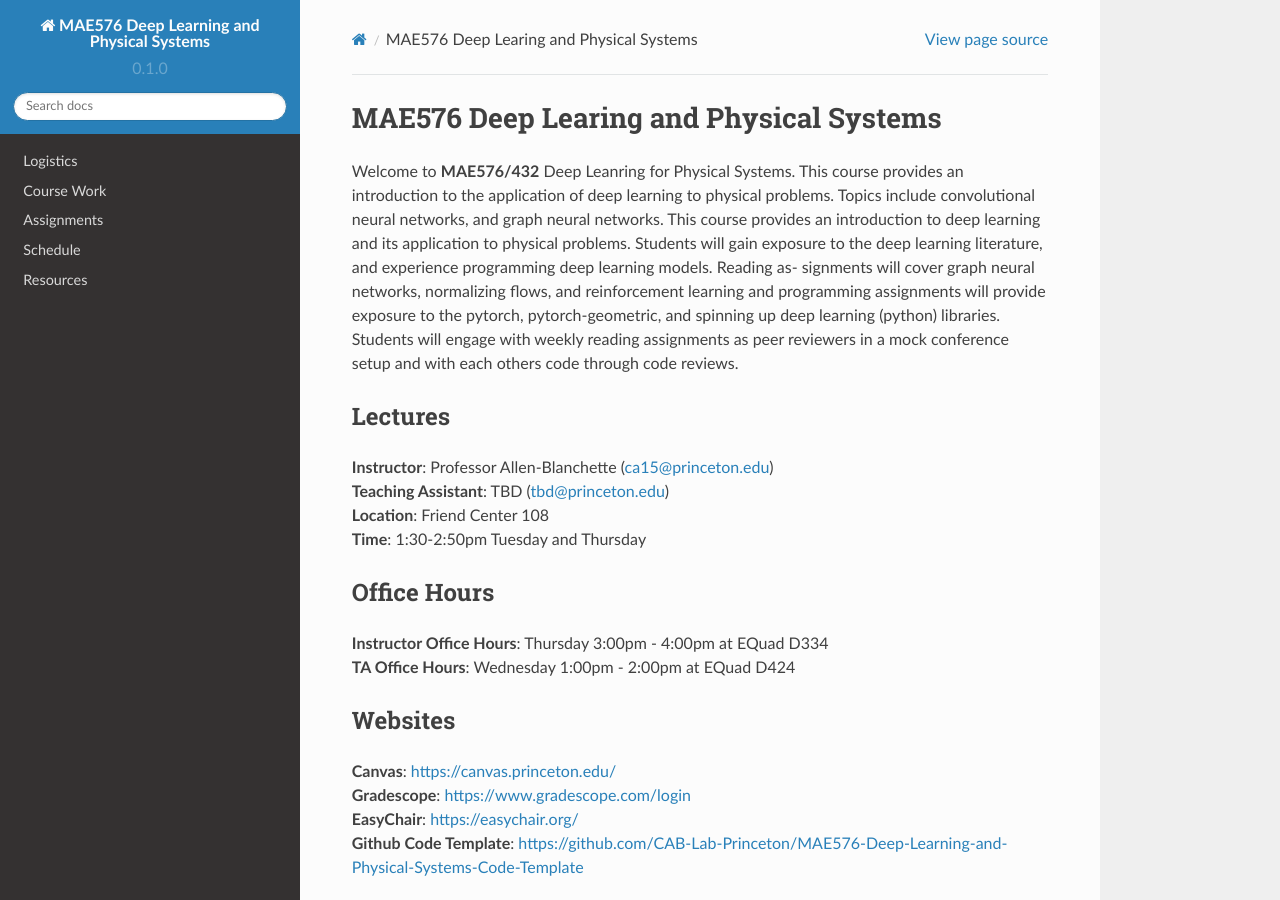
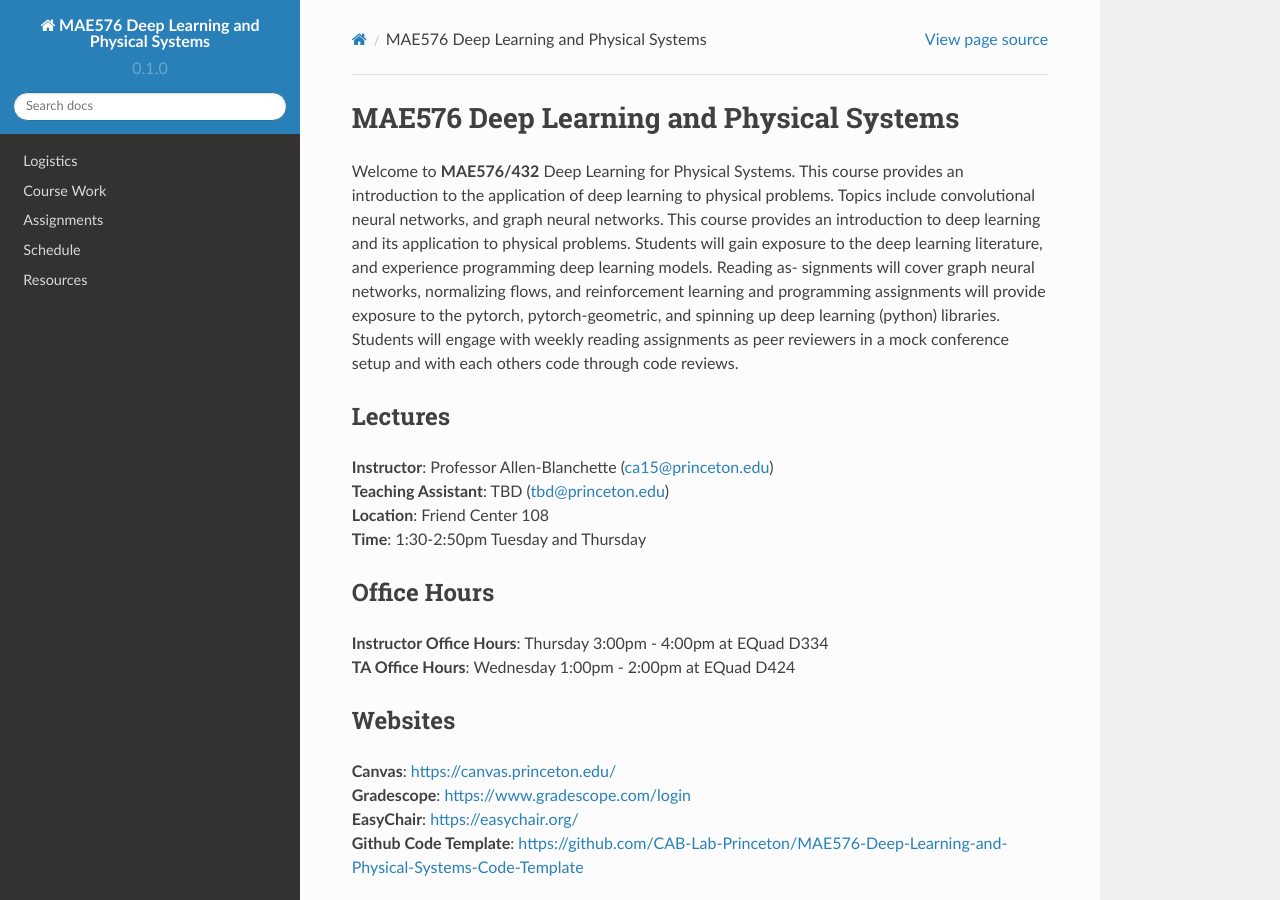
Before and after one commit to CAB-Lab-Princeton/MAE576-Deep-Learning-and-Physical-Systems, a Sphinx documentation site: the page built from docs/source/index.rst, in a window 1280 px wide and 900 px high. Built offline with Sphinx 7.4.7 and the Read the Docs theme 2.0.0, drawn with Linux system fonts in a browser that asks for light colours.

Commit message:
Fixed Typo in Title

```diff
--- a/docs/source/index.rst
+++ b/docs/source/index.rst
@@ -1,7 +1,7 @@
-MAE576 Deep Learing and Physical Systems
+MAE576 Deep Learning and Physical Systems
 ===================================
 
-Welcome to **MAE576/432** Deep Leanring for Physical Systems. This course provides an introduction to the application of deep learning to physical problems.
+Welcome to **MAE576/432** Deep Learning for Physical Systems. This course provides an introduction to the application of deep learning to physical problems.
 Topics include convolutional neural networks, and graph neural networks.
 This course provides an introduction to deep learning and its application to physical problems. Students will
 gain exposure to the deep learning literature, and experience programming deep learning models. Reading as-
```
